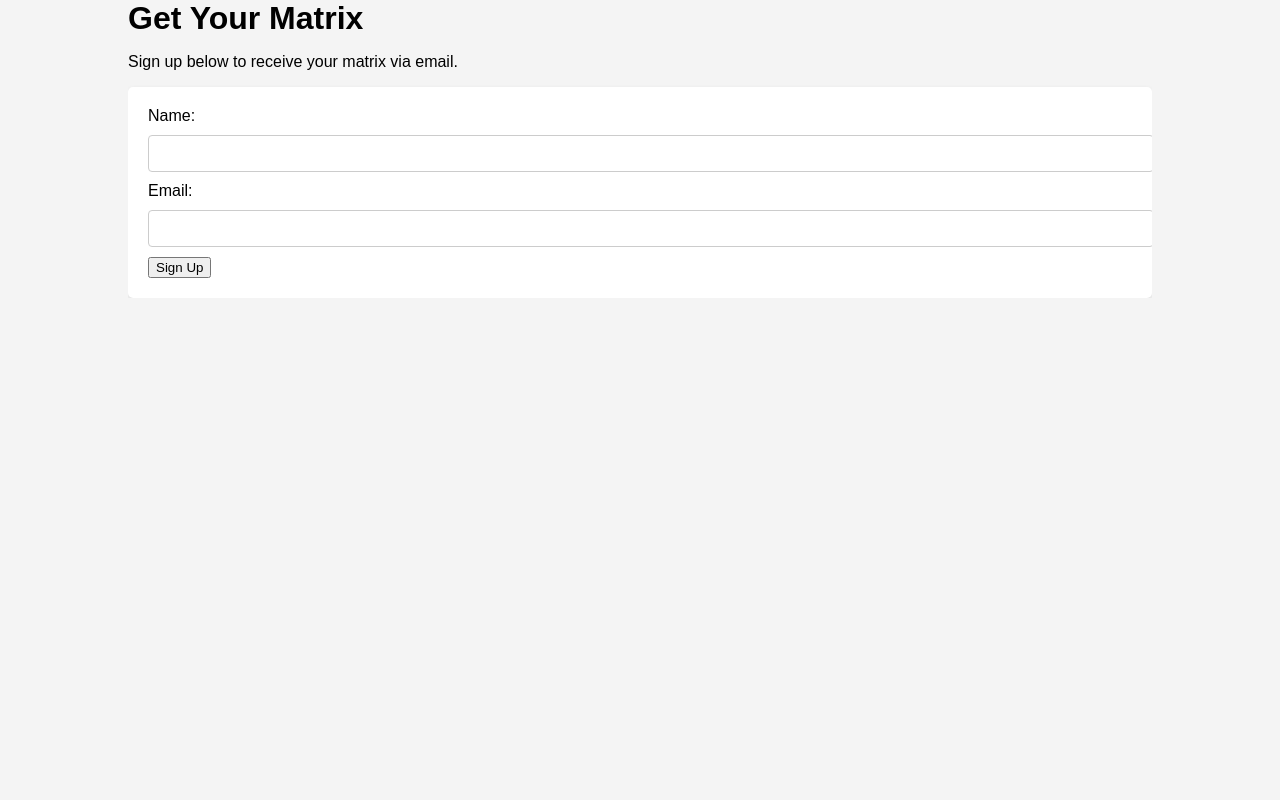
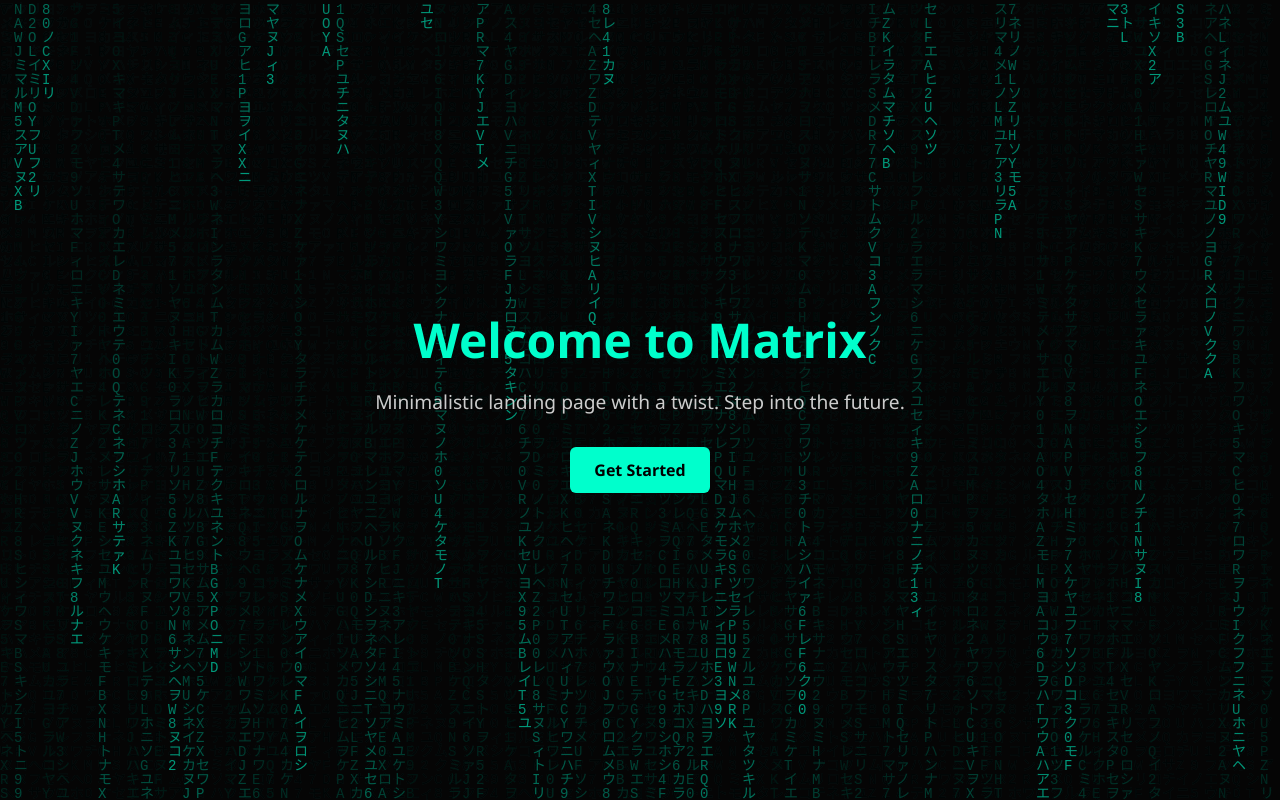
Before and after one commit to Tanjamee/Landing-page---Matrix, a plain HTML site: page index.html in a window 1280 px wide. Drawn offline with Linux system fonts and the light colour scheme.

Commit message:
Add minimal design with matrix background

```diff
--- a/index.html
+++ b/index.html
@@ -1,26 +1,117 @@
 <!DOCTYPE html>
 <html lang="en">
 <head>
-    <meta charset="UTF-8">
-    <meta name="viewport" content="width=device-width, initial-scale=1.0">
-    <title>Matrix Signup</title>
-    <link rel="stylesheet" href="styles/style.css">
+  <meta charset="UTF-8" />
+  <meta name="viewport" content="width=device-width, initial-scale=1.0"/>
+  <title>Matrix Landing</title>
+  <style>
+    * {
+      margin: 0;
+      padding: 0;
+      box-sizing: border-box;
+    }
+
+    body, html {
+      height: 100%;
+      font-family: 'Segoe UI', sans-serif;
+      color: white;
+      overflow: hidden;
+    }
+
+    #matrixCanvas {
+      position: absolute;
+      top: 0;
+      left: 0;
+      z-index: 0;
+    }
+
+    .content {
+      position: relative;
+      z-index: 1;
+      height: 100%;
+      display: flex;
+      flex-direction: column;
+      justify-content: center;
+      align-items: center;
+      background: rgba(0, 0, 0, 0.4);
+      text-align: center;
+      padding: 2rem;
+    }
+
+    h1 {
+      font-size: 3rem;
+      margin-bottom: 1rem;
+      color: #00ffcc;
+    }
+
+    p {
+      font-size: 1.2rem;
+      max-width: 600px;
+      margin-bottom: 2rem;
+      color: #cccccc;
+    }
+
+    a.button {
+      background: #00ffcc;
+      color: black;
+      padding: 12px 24px;
+      border-radius: 6px;
+      text-decoration: none;
+      font-weight: bold;
+      transition: background 0.3s;
+    }
+
+    a.button:hover {
+      background: #00ddaa;
+    }
+  </style>
 </head>
 <body>
-    <div class="container">
-        <h1>Get Your Matrix</h1>
-        <p>Sign up below to receive your matrix via email.</p>
-        <form id="signup-form">
-            <label for="name">Name:</label>
-            <input type="text" id="name" name="name" required>
+  <canvas id="matrixCanvas"></canvas>
+  <div class="content">
+    <h1>Welcome to Matrix</h1>
+    <p>Minimalistic landing page with a twist. Step into the future.</p>
+    <a href="#" class="button">Get Started</a>
+  </div>
 
-            <label for="email">Email:</label>
-            <input type="email" id="email" name="email" required>
+  <script>
+    // Matrix background animation
+    const canvas = document.getElementById("matrixCanvas");
+    const ctx = canvas.getContext("2d");
 
-            <button type="submit">Sign Up</button>
-        </form>
-        <div id="message"></div>
-    </div>
-    <script src="../src/app.js"></script>
+    canvas.height = window.innerHeight;
+    canvas.width = window.innerWidth;
+
+    const letters = "アァイィウエカキクケコサシスセソタチツテトナニヌネノハヒフヘホマミムメモヤユヨラリルレロワヲンABCDEFGHIJKLMNOPQRSTUVWXYZ0123456789";
+    const fontSize = 14;
+    const columns = canvas.width / fontSize;
+
+    const drops = Array.from({ length: columns }).fill(1);
+
+    function drawMatrix() {
+      ctx.fillStyle = "rgba(0, 0, 0, 0.05)";
+      ctx.fillRect(0, 0, canvas.width, canvas.height);
+      ctx.fillStyle = "#00ffcc";
+      ctx.font = fontSize + "px monospace";
+
+      drops.forEach((y, x) => {
+        const text = letters[Math.floor(Math.random() * letters.length)];
+        ctx.fillText(text, x * fontSize, y * fontSize);
+
+        if (y * fontSize > canvas.height && Math.random() > 0.975) {
+          drops[x] = 0;
+        }
+        drops[x]++;
+      });
+    }
+
+    setInterval(drawMatrix, 33);
+
+    // Handle window resize
+    window.addEventListener("resize", () => {
+      canvas.width = window.innerWidth;
+      canvas.height = window.innerHeight;
+    });
+  </script>
 </body>
 </html>
```
